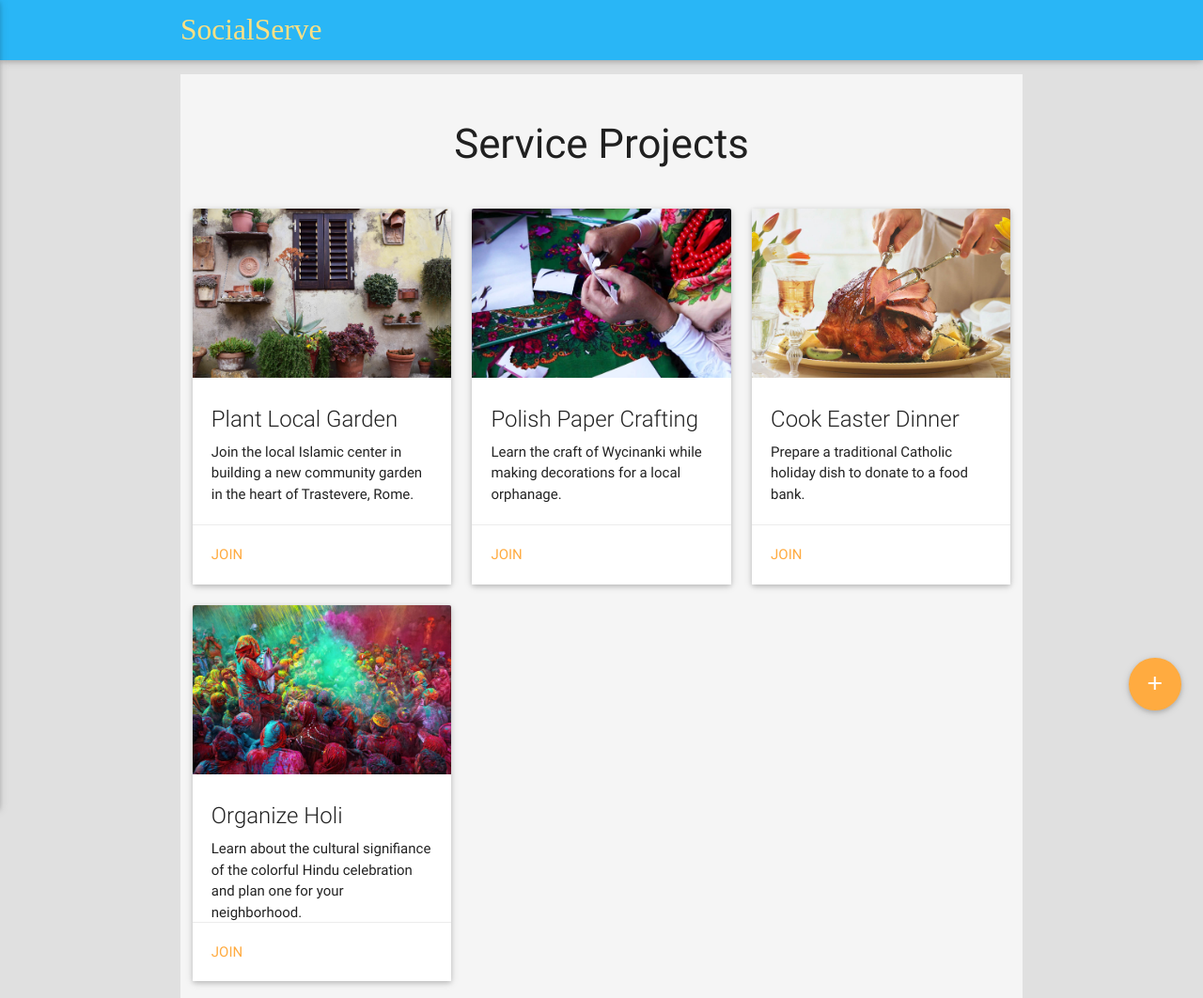
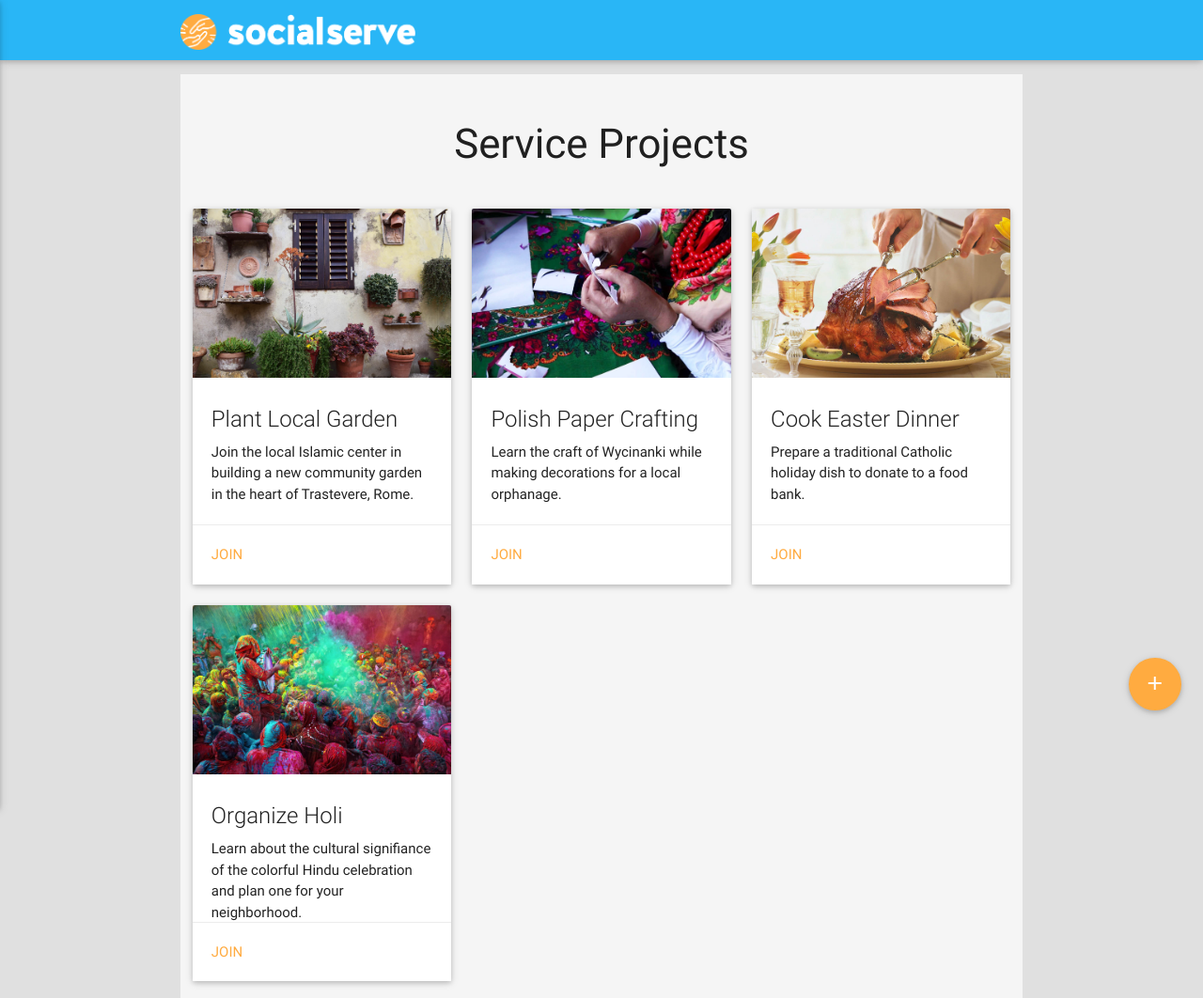
Before and after one commit to dsai96/Vhacks, a plain HTML site: page Web1/browse.html in a window 1280 px wide. Shown: the top 1062 px of the page at 94% size. Drawn offline with nearby package versions, Linux system fonts and the light colour scheme; no server answers.

Commit message:
added logo to browse page

```diff
--- a/Web1/browse.html
+++ b/Web1/browse.html
@@ -34,7 +34,7 @@
 <body class='grey lighten-2'>
 <div class="navbar-fixed">
   <nav class="light-blue lighten-1" role="navigation">
-    <div class="nav-wrapper container"><a id="logo-container" href="home.html" class="brand-logo" style="color:#ffe082;font-family: Avenir">SocialServe</a>
+    <div class="nav-wrapper container"><a id="logo-container" href="home.html" class="brand-logo"><img src="img/logo.png" style="width:250px;padding-top:15px"></a>
       <ul class="right hide-on-med-and-down">
       </ul>
 
```
Also changed, not shown: Web1/img/logo.png (added).
